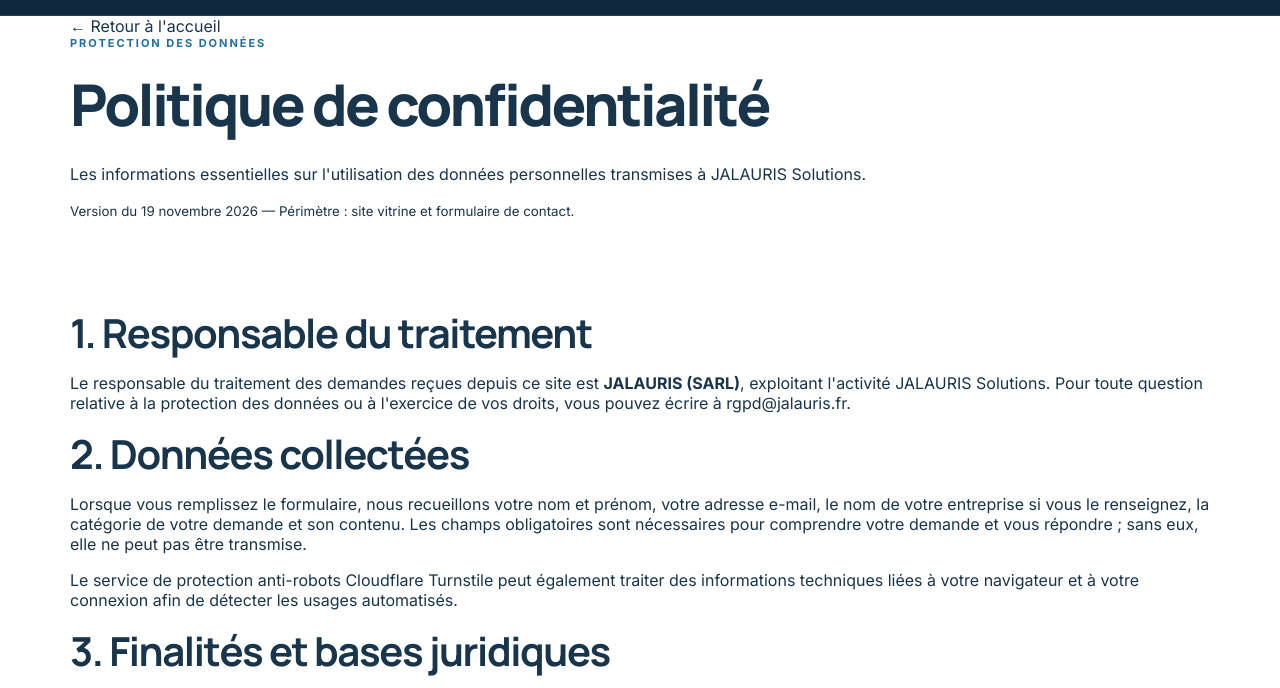
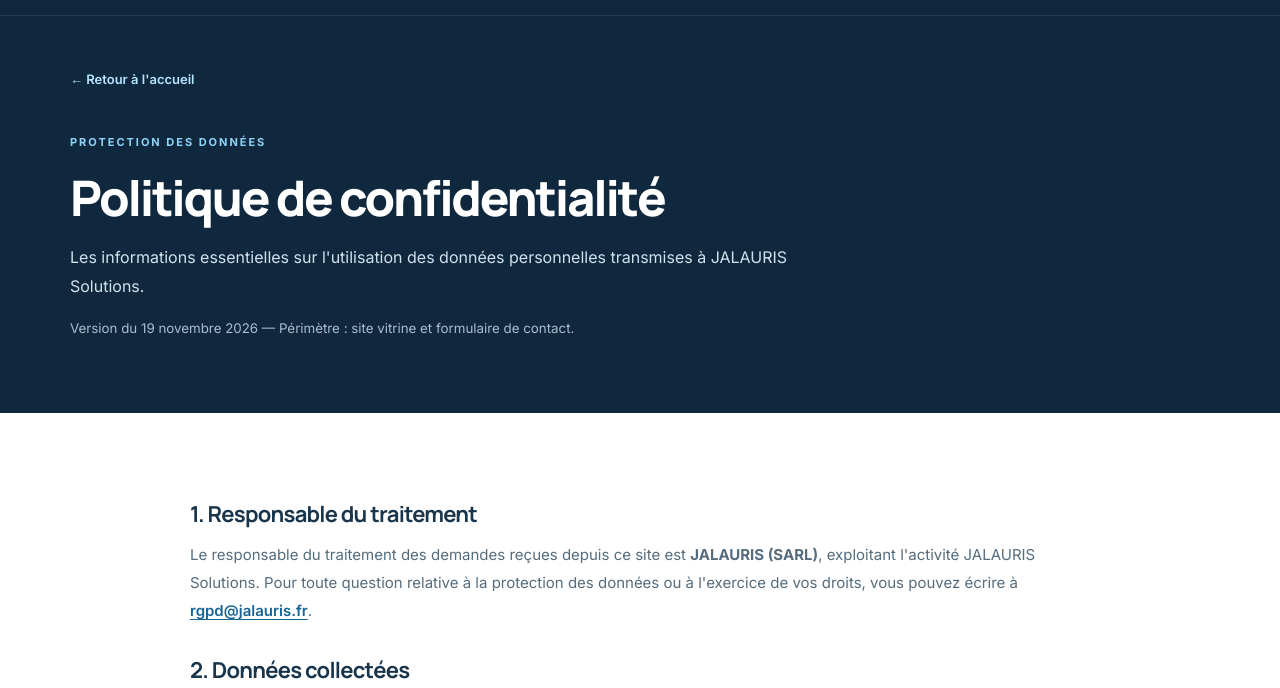
Before and after one commit to jorisbarbin/Jalauris_solutions, a plain HTML site: page politique-confidentialite.html in a window 1280 px wide. Shown: the part 67-755 px from the top of the page. Drawn offline with Linux system fonts and the light colour scheme.

Commit message:
Ajoute information RGPD et liens vers la politique de confidentialité

```diff
--- a/styles.css
+++ b/styles.css
@@ -91,3 +91,13 @@ input,select,textarea{width:100%;min-width:0;border:1px solid #cfdee8;background
 .button-primary:disabled{opacity:.55;cursor:not-allowed}
 .form-note[role="status"]{min-height:35px}
 .footer-bottom a{color:#b9def2;text-decoration:underline;text-underline-offset:3px}
+
+/* Informations RGPD : lisibilité du formulaire et page de confidentialité */
+.privacy-notice{font-size:12px;line-height:1.8;color:var(--muted);margin:0}
+.privacy-notice a,.privacy-content a{color:#176594;text-decoration:underline;text-underline-offset:3px;font-weight:600}
+.privacy-hero{background:var(--navy);color:#fff;padding:52px 0 76px}
+.privacy-hero .eyebrow{color:#8ed2f6}.privacy-hero h1{font-size:clamp(32px,4vw,49px);margin-bottom:16px}.privacy-hero p:not(.eyebrow){max-width:780px;color:#d1e1ec;line-height:1.8;font-size:16px}.privacy-hero small{color:#a7becd}
+.privacy-back{display:inline-block;color:#b6e5ff;font-size:13px;font-weight:600;margin-bottom:48px}
+.privacy-content{max-width:900px}.privacy-content h2{font-size:22px;margin:32px 0 13px}.privacy-content h2:first-child{margin-top:0}
+.privacy-content p,.privacy-content li{font-size:15px;line-height:1.85;color:var(--muted)}.privacy-content ul{padding-left:22px}.privacy-content li{padding-bottom:9px}
+@media(max-width:700px){.privacy-hero{padding:35px 0 55px}.privacy-back{margin-bottom:36px}.privacy-content h2{font-size:20px}}
```
